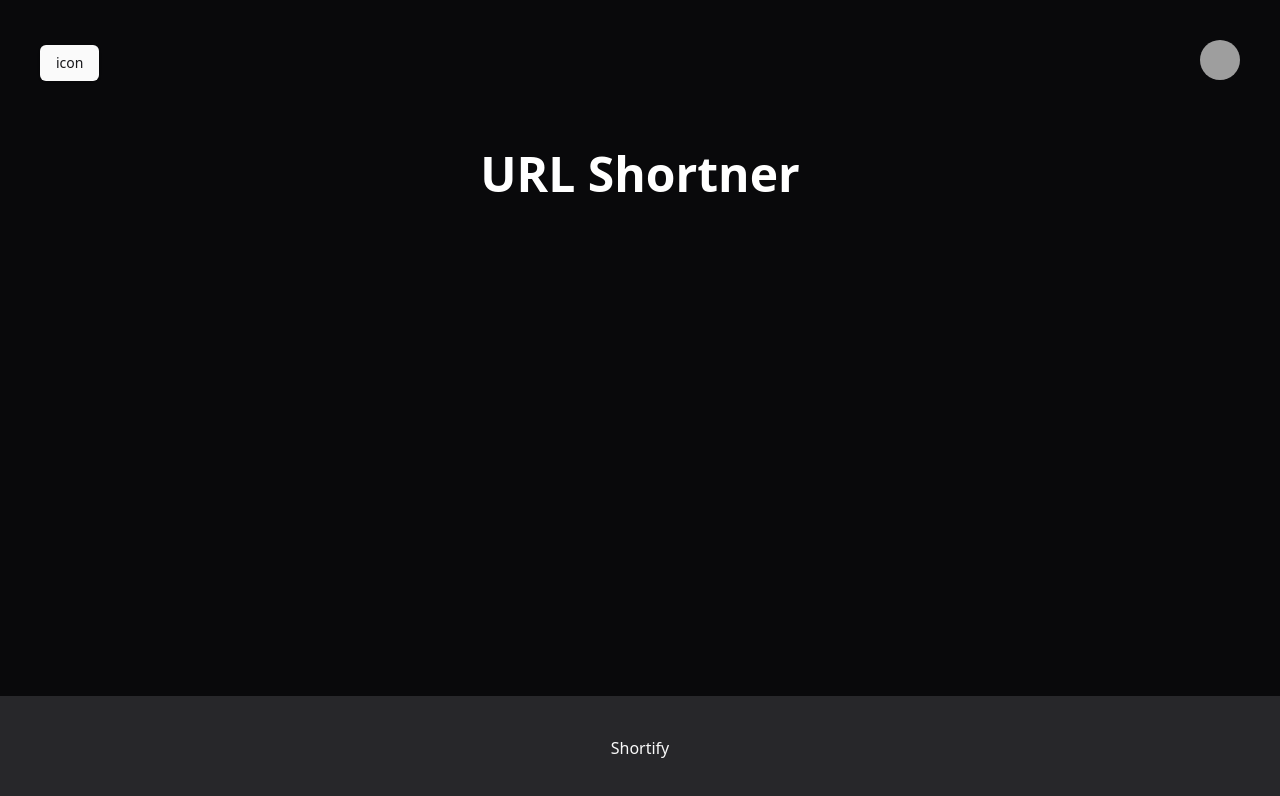
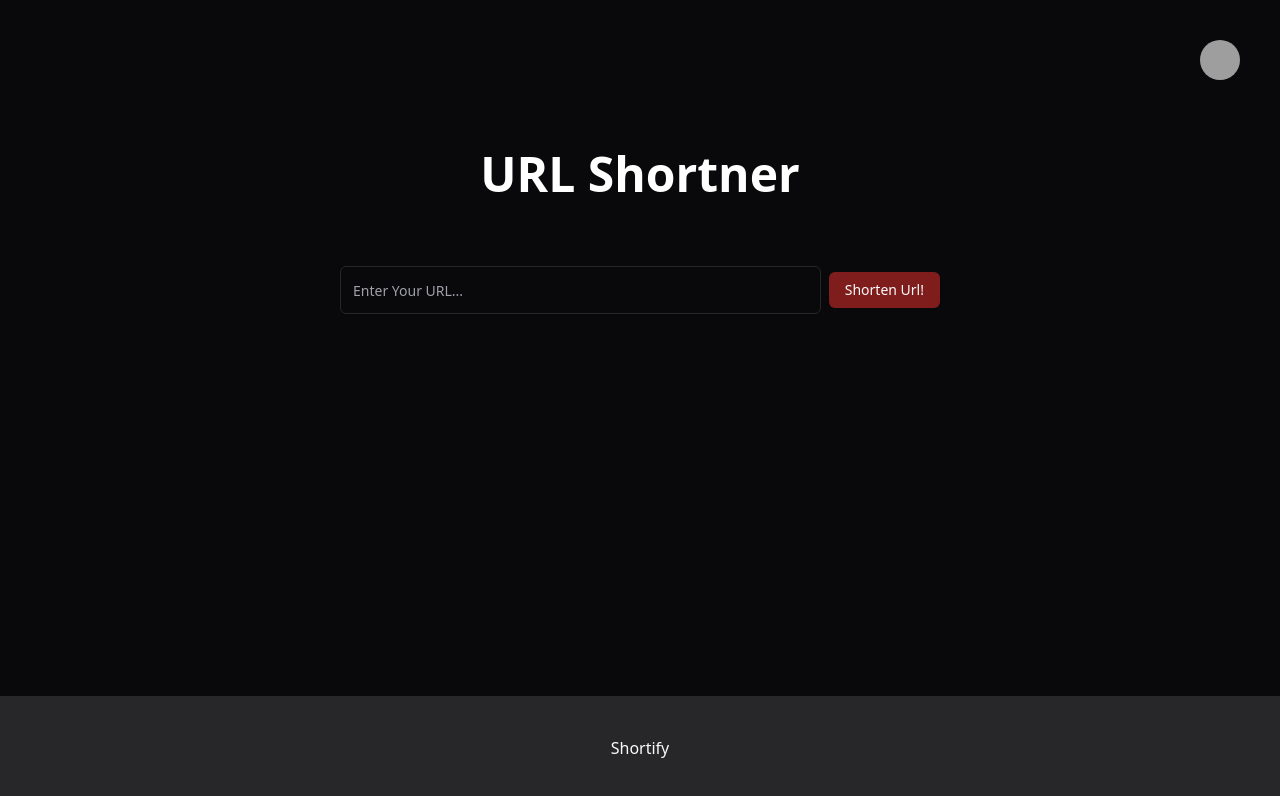
Before and after one commit to Vikram-Ch14/Shortify, a React (Vite) app: page / in a window 1280 px wide. Shown: the top 796 px of the page. Built offline with nearby package versions, Linux system fonts and the light colour scheme; grey boxes are pictures that could not be loaded.

Commit message:
landing page

```diff
--- a/src/pages/layout/AppLayout.tsx
+++ b/src/pages/layout/AppLayout.tsx
@@ -3,8 +3,8 @@ import Header from "./components/Header";
 
 const AppLayout = () => {
   return (
-    <div className="h-screen ">
-      <main className="container p-10">
+    <div className="h-screen w-full ">
+      <main className="p-10 w-full">
         <Header />
         <Outlet />
       </main>
--- a/src/pages/layout/components/Header.tsx
+++ b/src/pages/layout/components/Header.tsx
@@ -17,7 +17,6 @@ const Header = () => {
   return (
     <div className="flex items-center justify-between">
       <div>
-        <Button>icon</Button>
       </div>
       <div>
         {isUserLogin ? (
--- a/src/pages/preview/LandingPage.tsx
+++ b/src/pages/preview/LandingPage.tsx
@@ -1,9 +1,46 @@
+import { Button } from "@/components/ui/button";
+import { Input } from "@/components/ui/input";
+import { RouteName } from "@/routes/types";
+import { getRoute } from "@/utils/utils";
+import { useState } from "react";
+import { useNavigate } from "react-router-dom";
+
 const LandingPage = () => {
+  const [url, setUrl] = useState<string>("");
+
+  const loginRoute = getRoute(RouteName.Login);
+  const navigate = useNavigate();
+
+  const onChange = (e: React.ChangeEvent<HTMLInputElement>) => {
+    setUrl(e?.target?.value);
+  };
+
+  const handleShortenUrl = () => {
+    if (url) {
+      const getNavPath = loginRoute?.getRoutePath!({
+        url: url,
+      });
+      navigate(getNavPath!);
+    }
+  };
+
   return (
-    <div>
+    <div className="flex flex-col items-center">
       <h2 className="my-10 text-2xl sm:text-3xl lg:text-5xl text-white text-center sm:my-16 font-extrabold">
         URL Shortner
       </h2>
+      <div className="sm:h-14 flex flex-col sm:flex-row w-full md:w-2/4 items-center gap-2 ">
+        <Input
+          className="h-12"
+          placeholder="Enter Your URL..."
+          value={url}
+          onChange={onChange}
+        />
+        {/* className="bg-green-500 text-black hover:bg-red-800 hover:text-white" */}
+        <Button variant={"destructive"} onClick={handleShortenUrl}>
+          Shorten Url!
+        </Button>
+      </div>
     </div>
   );
 };
--- a/src/routes/routes.tsx
+++ b/src/routes/routes.tsx
@@ -8,18 +8,22 @@ export const Routes: Array<RouteProps> = [
     name: RouteName.LandingPage,
     path: "/",
     element: <LandingPage />,
-    navPath: (args: RouteArgs) => {},
+    getRoutePath: (args: RouteArgs) => {},
   },
   {
     name: RouteName.DashBoardPage,
     path: "/dashboard",
     element: <DashBoardPage />,
-    navPath: (args: RouteArgs) => {},
+    getRoutePath: (args: RouteArgs) => {},
   },
   {
     name: RouteName.Login,
     path: "/login",
     element: <Login />,
-    navPath: (args: RouteArgs) => {},
+    getRoutePath: (args: RouteArgs) => {
+        if(args?.url){
+            return `/login?url=${args?.url}`
+        }
+    },
   },
 ];
--- a/src/routes/types.ts
+++ b/src/routes/types.ts
@@ -10,7 +10,9 @@ export type RouteProps = {
   name: RouteName;
   path: string;
   element?: React.ReactNode;
-  navPath: (args: RouteArgs) => void;
+  getRoutePath: (args: RouteArgs) => void;
 };
 
-export type RouteArgs = {};
+export type RouteArgs = {
+    url?:string
+};
--- /dev/null
+++ b/src/utils/utils.ts
@@ -0,0 +1,9 @@
+import { Routes } from "@/routes/routes";
+import { RouteName, RouteProps } from "@/routes/types";
+
+export const getRoute = (routeName: RouteName) => {
+  const searchRoute = Routes?.find(
+    (route: RouteProps) => route?.name === routeName
+  );
+  return searchRoute;
+}
```
